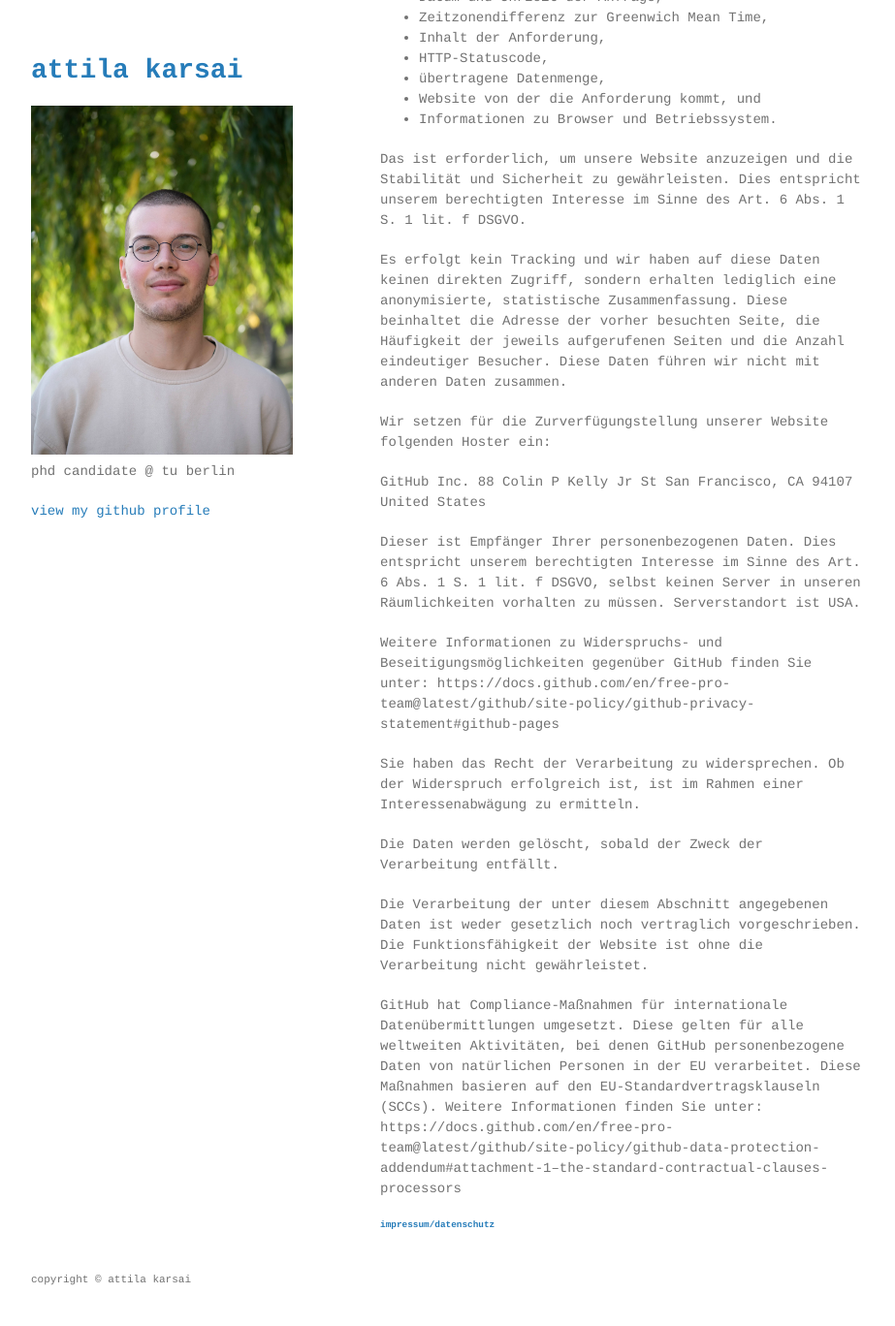
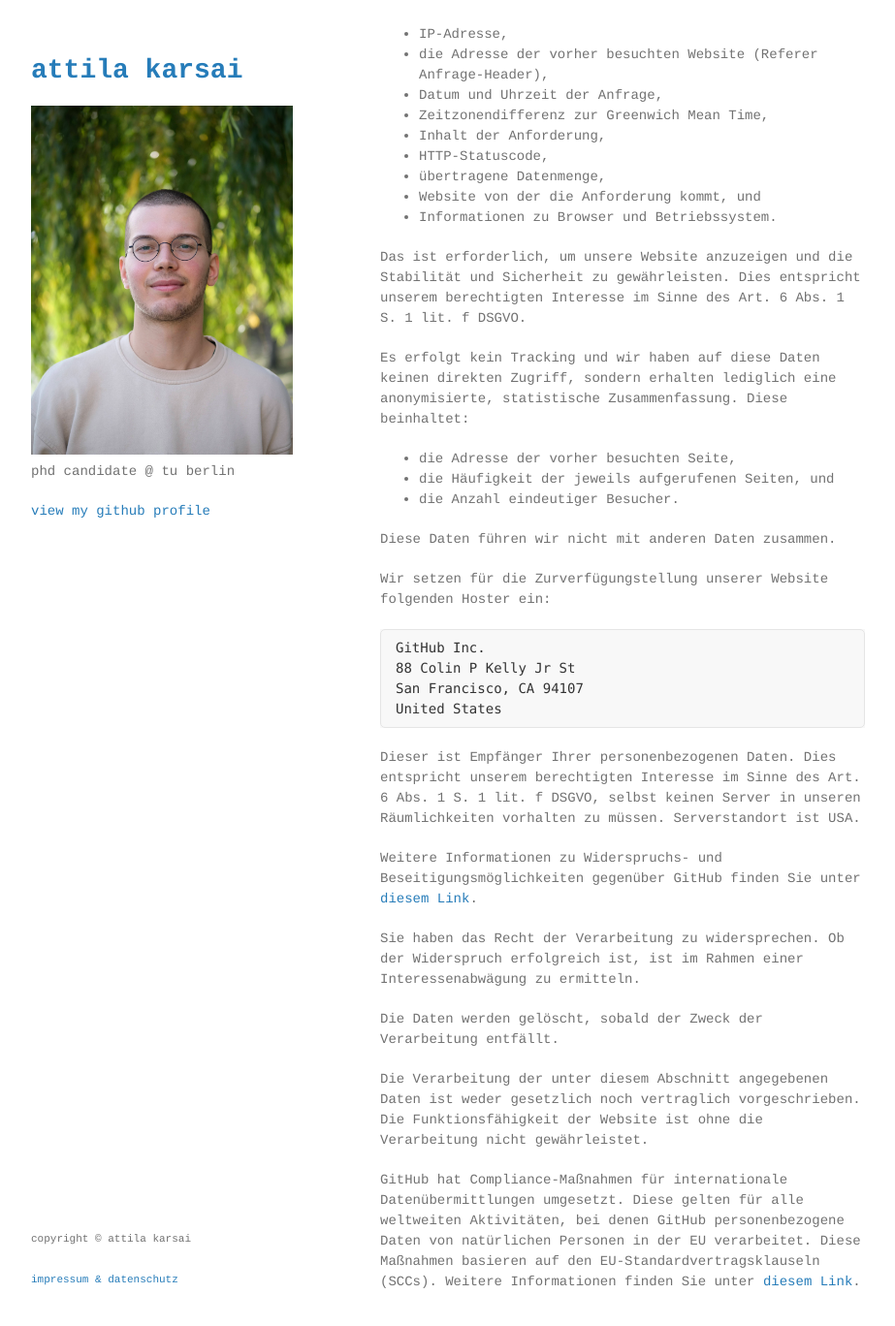
Before and after one commit to akarsai/akarsai.github.io, a Jekyll site: the page built from legal.md, in a window 1280 px wide and 1400 px high, scrolled down 608 px. Shown: the top 1368 px of the window at 97% size, without its empty margins (178-1101 px from the left). Built offline with Jekyll 4.4.1, drawn with Linux system fonts in a browser that asks for light colours; our own code applies the rules of GitHub Pages for plain Markdown files; before the commit the page ends 1949 px from its top, so only the background shows below that; some of the changed text lies outside the part shown.

Commit message:
edited legal information

````diff
--- a/_layouts/default.html
+++ b/_layouts/default.html
@@ -49,7 +49,8 @@
         <p>this project is maintained by <a href="{{ site.github.owner_url }}">{{ site.github.owner_name }}</a></p>
         {% endif %}
         <p><small>
-        copyright © attila karsai
+        copyright © attila karsai <br><br>
+        <a href="https://akarsai.github.io/legal.html">impressum & datenschutz</a>
         </small><p>
 <!--         <p><small>hosted on github pages &mdash; theme by <a href="https://github.com/orderedlist">orderedlist</a></small></p> -->
       </footer>
--- a/legal.md
+++ b/legal.md
@@ -1,23 +1,28 @@
-# legal notes
+# impressum
 
-## impressum
+## angaben gemäß § 5 TMG
 
-### angaben gemäß § 5 TMG
+```
 Attila Karsai
 Sickingenstr. 8
 10553 Berlin
+```
 
-### kontakt
-e-mail: karsai@math.tu-berlin.de
+## kontakt
+
+e-mail: `karsai@math.tu-berlin.de`
 
 ### redaktionell verantwortlich
+
+```
 Attila Karsai
 Sickingenstr. 8
 10553 Berlin
+```
 
-## datenschutzerklärung
+# datenschutzerklärung
 
-### Hosting
+## Hosting
 Unser Hoster erhebt in sog. Logfiles folgende Daten, die Ihr Browser übermittelt:
 
 - IP-Adresse,
@@ -30,32 +35,41 @@
 - Website von der die Anforderung kommt, und
 - Informationen zu Browser und Betriebssystem.
 
-Das ist erforderlich, um unsere Website anzuzeigen und die Stabilität und Sicherheit zu gewährleisten. Dies entspricht unserem berechtigten Interesse im Sinne des Art. 6 Abs. 1 S. 1 lit. f DSGVO.
+Das ist erforderlich, um unsere Website anzuzeigen und die Stabilität und Sicherheit zu gewährleisten.
+Dies entspricht unserem berechtigten Interesse im Sinne des Art. 6 Abs. 1 S. 1 lit. f DSGVO.
 
-Es erfolgt kein Tracking und wir haben auf diese Daten keinen direkten Zugriff, sondern erhalten lediglich eine anonymisierte, statistische Zusammenfassung. Diese beinhaltet die Adresse der vorher besuchten Seite, die Häufigkeit der jeweils aufgerufenen Seiten und die Anzahl eindeutiger Besucher. Diese Daten führen wir nicht mit anderen Daten zusammen.
+Es erfolgt kein Tracking und wir haben auf diese Daten keinen direkten Zugriff, sondern erhalten lediglich eine anonymisierte, statistische Zusammenfassung.
+Diese beinhaltet:
+
+- die Adresse der vorher besuchten Seite,
+- die Häufigkeit der jeweils aufgerufenen Seiten, und
+- die Anzahl eindeutiger Besucher.
+
+Diese Daten führen wir nicht mit anderen Daten zusammen.
 
 Wir setzen für die Zurverfügungstellung unserer Website folgenden Hoster ein:
 
+```
 GitHub Inc.
 88 Colin P Kelly Jr St
 San Francisco, CA 94107
 United States
+```
 
-Dieser ist Empfänger Ihrer personenbezogenen Daten. Dies entspricht unserem berechtigten Interesse im Sinne des Art. 6 Abs. 1 S. 1 lit. f DSGVO, selbst keinen Server in unseren Räumlichkeiten vorhalten zu müssen. Serverstandort ist USA.
+Dieser ist Empfänger Ihrer personenbezogenen Daten.
+Dies entspricht unserem berechtigten Interesse im Sinne des Art. 6 Abs. 1 S. 1 lit. f DSGVO, selbst keinen Server in unseren Räumlichkeiten vorhalten zu müssen.
+Serverstandort ist USA.
 
-Weitere Informationen zu Widerspruchs- und Beseitigungsmöglichkeiten gegenüber GitHub finden Sie unter: https://docs.github.com/en/free-pro-team@latest/github/site-policy/github-privacy-statement#github-pages
+Weitere Informationen zu Widerspruchs- und Beseitigungsmöglichkeiten gegenüber GitHub finden Sie unter [diesem Link](https://docs.github.com/en/free-pro-team@latest/github/site-policy/github-privacy-statement#github-pages).
 
-Sie haben das Recht der Verarbeitung zu widersprechen. Ob der Widerspruch erfolgreich ist, ist im Rahmen einer Interessenabwägung zu ermitteln.
+Sie haben das Recht der Verarbeitung zu widersprechen.
+Ob der Widerspruch erfolgreich ist, ist im Rahmen einer Interessenabwägung zu ermitteln.
 
 Die Daten werden gelöscht, sobald der Zweck der Verarbeitung entfällt.
 
-Die Verarbeitung der unter diesem Abschnitt angegebenen Daten ist weder gesetzlich noch vertraglich vorgeschrieben. Die Funktionsfähigkeit der Website ist ohne die Verarbeitung nicht gewährleistet.
+Die Verarbeitung der unter diesem Abschnitt angegebenen Daten ist weder gesetzlich noch vertraglich vorgeschrieben.
+Die Funktionsfähigkeit der Website ist ohne die Verarbeitung nicht gewährleistet.
 
-GitHub hat Compliance-Maßnahmen für internationale Datenübermittlungen umgesetzt. Diese gelten für alle weltweiten Aktivitäten, bei denen GitHub personenbezogene Daten von natürlichen Personen in der EU verarbeitet. Diese Maßnahmen basieren auf den EU-Standardvertragsklauseln (SCCs). Weitere Informationen finden Sie unter: https://docs.github.com/en/free-pro-team@latest/github/site-policy/github-data-protection-addendum#attachment-1–the-standard-contractual-clauses-processors
-
-
-
-
-
-
-###### [impressum/datenschutz](./legal.html)
+GitHub hat Compliance-Maßnahmen für internationale Datenübermittlungen umgesetzt.
+Diese gelten für alle weltweiten Aktivitäten, bei denen GitHub personenbezogene Daten von natürlichen Personen in der EU verarbeitet. Diese Maßnahmen basieren auf den EU-Standardvertragsklauseln (SCCs).
+Weitere Informationen finden Sie unter [diesem Link](https://docs.github.com/en/free-pro-team@latest/github/site-policy/github-data-protection-addendum#attachment-1–the-standard-contractual-clauses-processors).
````
Also changed, not shown: index.md (+0 -10 lines).
